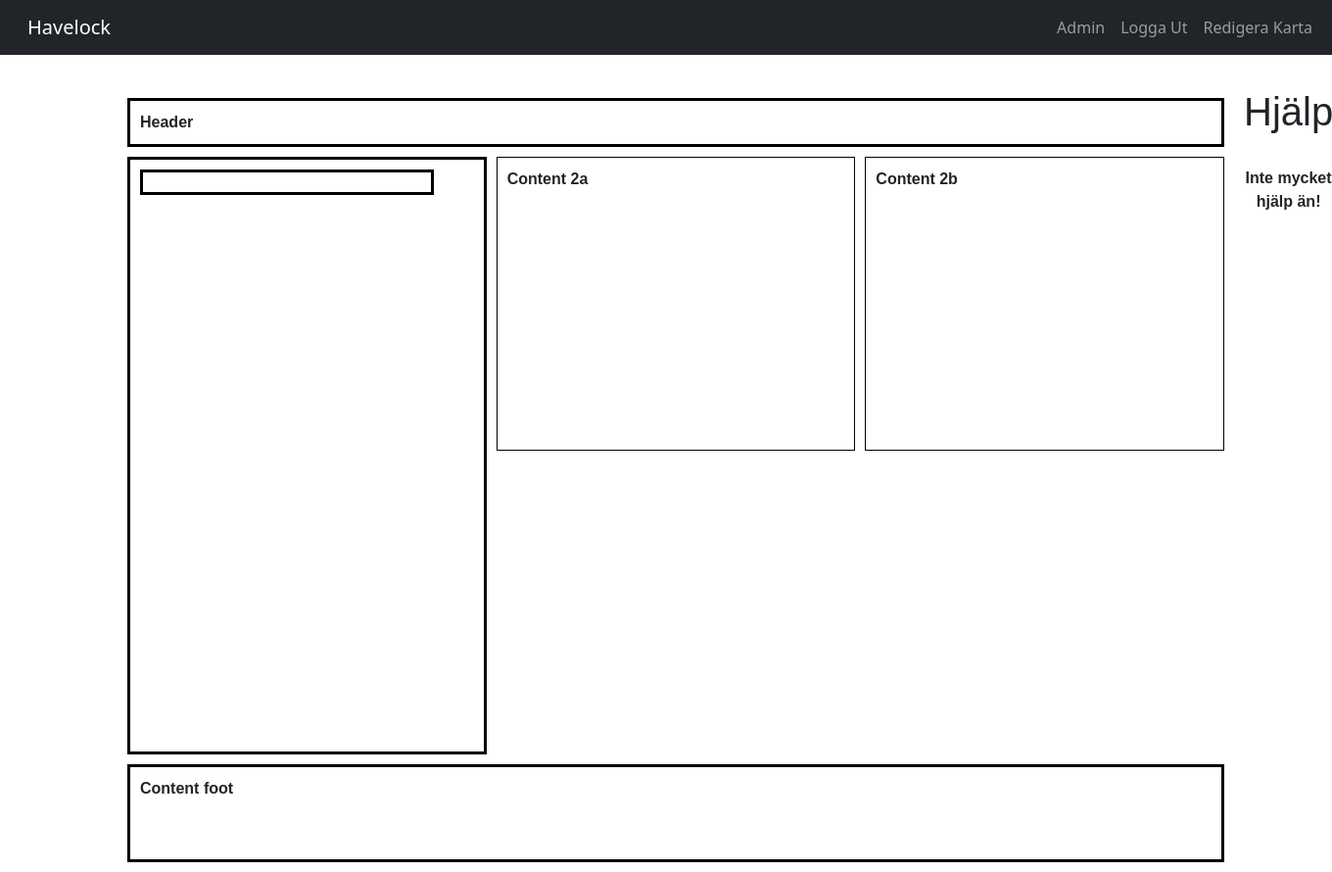
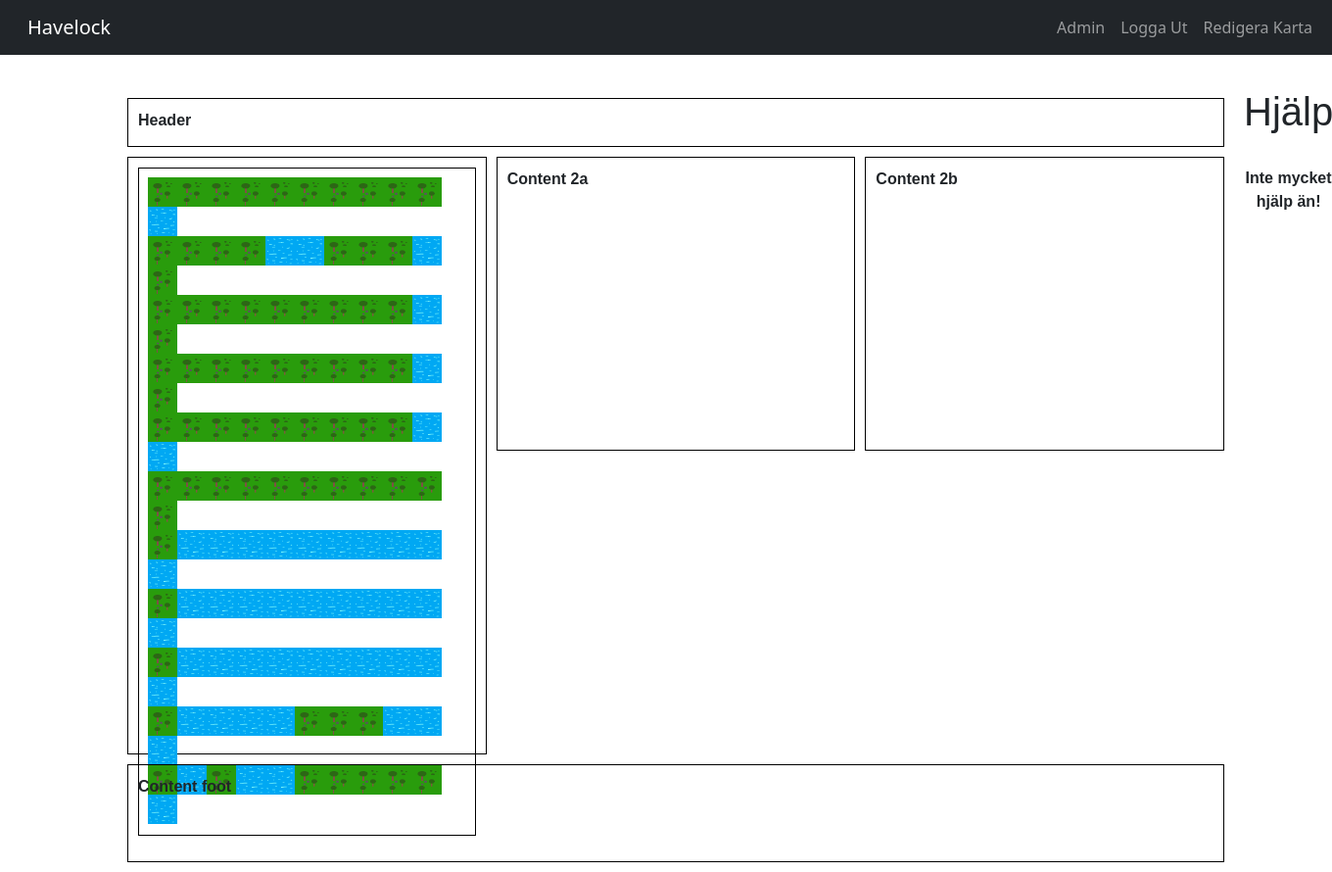
Before and after one commit to Omnistudent/havelock, a Django app: page /help in a window 1360 px wide. Shown: the whole page at 98% size. Run offline with Django 4.2, Linux system fonts and the light colour scheme; a user stored in the database is signed in; data comes from the database, SQL or seed files in the repository; both versions use the stored data as it was after the commit.

Commit message:
help page now has graphics from db

```diff
--- a/event/templates/event/help.html
+++ b/event/templates/event/help.html
@@ -46,14 +46,14 @@
   grid-column-start: 1;
   grid-column-end: 4;
   outline: 2px;
-  border: 3px solid #000000;
+  border: 1px solid #000000;
 }
 
 .gridcontainer{
   font-size: 0;
-  max-width: 300px;
+  max-width: 400px;
   position: relative;
-  border: 3px solid #000000;
+  border: 1px solid #000000;
   padding: 0px;
 
 }
@@ -64,7 +64,7 @@
   grid-column-start: 1;
 
   outline: 2px;
-  border: 3px solid #000000;
+  border: 1px solid #000000;
 }
 
 .content-small {
@@ -77,7 +77,7 @@
 .footer {
   grid-column-start: 1;
   grid-column-end: span 3;
-  border: 3px solid #000000;
+  border: 1px solid #000000;
 }
 
 .square {
@@ -97,6 +97,16 @@
     width: 30px;
     height: 30px;
     background-image: url("{{ STATIC_URL }}event/images/sea1_50.png");
+    background-repeat: no-repeat;
+    background-size: contain;
+    position: relative;
+    transform: translate(-11px, -11px);
+  }
+
+  .land {
+    width: 30px;
+    height: 30px;
+    background-image: url("{{ STATIC_URL }}event/images/land1_50.png");
     background-repeat: no-repeat;
     background-size: contain;
     position: relative;
@@ -138,6 +148,15 @@
 .ship:hover {
   border: 2px solid blue;
 }
+
+.land:hover {
+  border: 2px solid blue;
+}
+
+.hover-effect:hover {
+  opacity: 0.5;
+  /* Add any other styles you want to apply to the image when it's being hovered over */
+}
 </style>
   </head>
   <body>
@@ -146,14 +165,30 @@
 
      <div class="content-large">
       <div class="gridcontainer">
-        <form id="helpform" method="post" action="">
-          {% for row_num_y in myrange_x %}
-            {% for col_num_x in '123456789' %}
-              <div class="square" id="square-{{ col_num_x }}-{{ row_num_y }}" onclick="updatePanel({{ col_num_x }}, {{ row_num_y }})">
-                <!--<img src="{{ STATIC_URL }}event/images/image_ship.png">-->
-                <div class="ship">
+        <form id="mapform" method="post" action="/help">
+          {% csrf_token %}
+          {% for row_num_y in myrange_y %}
+            {% for col_num_x in myrange_x %}
+              <div class="square" id="square-{{ col_num_x }}-{{ row_num_y }}" onclick="updatePage({{ col_num_x }}, {{ row_num_y }})">
+                <!--<img src="{{ STATIC_URL }}event/images/image_ship.png" class="hover-effect">-->
+                <!--<div class="ship">-->
+                  <!--<div class="icon"></div>-->
+                <!--</div>-->
+                {% for dbsquare in squaredb %}
+                {% if dbsquare.x|stringformat:"s" == col_num_x|stringformat:"s" and dbsquare.y|stringformat:"s" == row_num_y|stringformat:"s" %}
+                {% if dbsquare.name == "sea3" %}
+                    <div class="ship">
+
                   <!--<div class="icon"></div>-->
                 </div>
+                {% else %}
+                <div class="land">
+                  <!--<div class="icon"></div>-->
+                </div>
+                {% endif %}
+                  {% endif %}
+
+              {% endfor %}
               </div>
             {% endfor %} <!--End of colx in 1234-->
             <br>
@@ -178,7 +213,38 @@
 
 <script>
 
-  function updatePanel(x, y, dropdownValue) {alert("Selected value: " + x);}
+  function updatePage(x, y) {
+
+    var input_x = document.createElement('input');
+    input_x.type = 'hidden';
+    input_x.name = 'sent_x';
+    input_x.value = x;
+
+    var input_y = document.createElement('input');
+    input_y.type = 'hidden';
+    input_y.name = 'sent_y';
+    input_y.value = y;
+
+    var input_action = document.createElement('input');
+    input_action.type = 'hidden';
+    input_action.name = 'sent_action';
+    input_action.value = 'answer';
+
+
+
+    var form = document.getElementById('mapform');
+    form.appendChild(input_x);
+    form.appendChild(input_y);
+    form.appendChild(input_action);
+    form.submit();
+
+
+}
+
+
+
+
+
   </script>
 
 
--- a/event/views.py
+++ b/event/views.py
@@ -280,13 +280,68 @@
         {'event_list':event_list})
 
 def help(request):
-    event_list=Event.objects.all()
-    return render(request,'event/help.html',
-        {'event_list':event_list})
+    if not request.user.is_authenticated:
+
+            # Generate a random username and password
+        username10 = ''.join(random.choice(string.ascii_letters) for _ in range(10))
+        password = ''.join(random.choice(string.ascii_letters + string.digits) for _ in range(10))
+
+        # Create a new user with the generated username and password
+        user = User.objects.create_user(username=username10, password=password)
+        question = Question.objects.filter(name='Correct_1').order_by('?').first()
+        user_profile = UserProfile.objects.create(user=user,name=user,x='0',y='0',xpos=5,ypos=5,pending_xpos=0,pending_ypos=0,correct_answers=0,wrong_answers=0,question=question,user_type='temp',mode='move')
+        user.userprofile=user_profile
+
+        # Authenticate and log in the user
+        user = authenticate(request, username=username10, password=password)
+
+        # Set square to be occupied by user
+        beginsquare = Square.objects.get(x=5, y=5)
+        beginsquare.occupants3.add(user.userprofile)
+        beginsquare.save()
+        login(request, user)
+
+    user=request.user
+    grid_size_x = 11
+    grid_size_y = 11
+
+    myrange_x=range(user.userprofile.x,int(user.userprofile.x)+grid_size_x)
+    myrange_y=range(user.userprofile.y,int(user.userprofile.y)+grid_size_y)
+
+    startx = int(user.userprofile.x)
+    stopx = int(user.userprofile.x)+grid_size_x
+    starty = int(user.userprofile.y)
+    stopy = int(user.userprofile.y)+grid_size_y
+
+    charsx = [str(i) for i in range(startx, stopx)]
+    charsy = [str(i) for i in range(starty, stopy)]
+
+    try:
+        question = user.userprofile.question
+    except:
+        question = Question.objects.exclude(area1='utility').filter(difficulty__lte=3).order_by('?').first()
+
+    answers = [question.answer1_swedish, question.answer2_swedish, question.answer3_swedish, question.answer4_swedish]
+
+    if request.method == 'POST':
+        sent_x = request.POST.get('sent_x')
+        sent_y = request.POST.get('sent_y')
+        sent_action = request.POST.get('sent_action')
+
+        print('sent x'+sent_x)
+        print('sent y'+sent_y)
+        print('sent action'+sent_action)
+
+
+        return render(request,'event/help.html',{'myrange_x':myrange_x,'myrange_y':myrange_y})
+    else: # if request method was not post
+
+        dbsquares = Square.objects.filter(x__in=charsx,y__in=charsy)
+        return render(request,'event/help.html',{'myrange_x':myrange_x,'myrange_y':myrange_y,'squaredb':dbsquares})
 
 
 def home(request):
-    delete_inactive_temp_users()
+    #delete_inactive_temp_users()
     if not request.user.is_authenticated:
 
             # Generate a random username and password
```
Also changed, not shown: db.sqlite3, static/event/images/square2.png (added).
